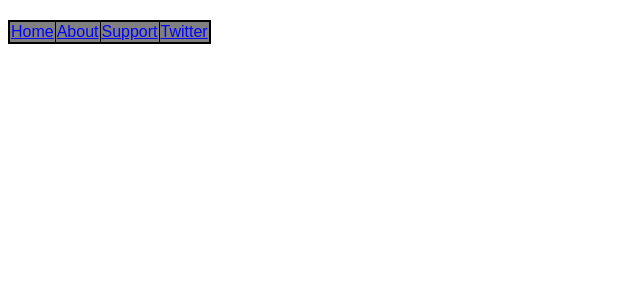
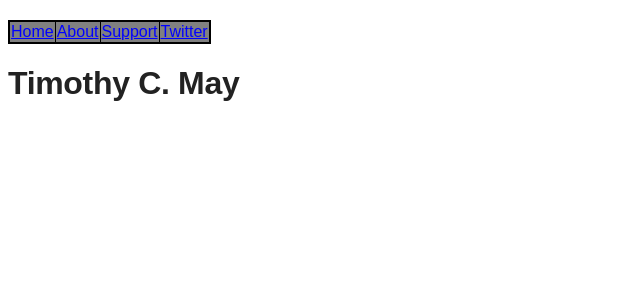
Before and after one commit to wakgill/deryk, a Jekyll site: the page built from tcmay.md, in a window 1280 px wide. Shown: the top 300 px of the page, without its empty margins (0-640 px from the left). Built offline with Jekyll 4.4.1, drawn with Linux system fonts in a browser that asks for light colours.

Commit message:
Update tcmay.md

```diff
--- a/tcmay.md
+++ b/tcmay.md
@@ -2,3 +2,5 @@
 layout: default
 title: "Timothy C. May: From Anarchy to Welfarism"
 ---
+
+# Timothy C. May
```
